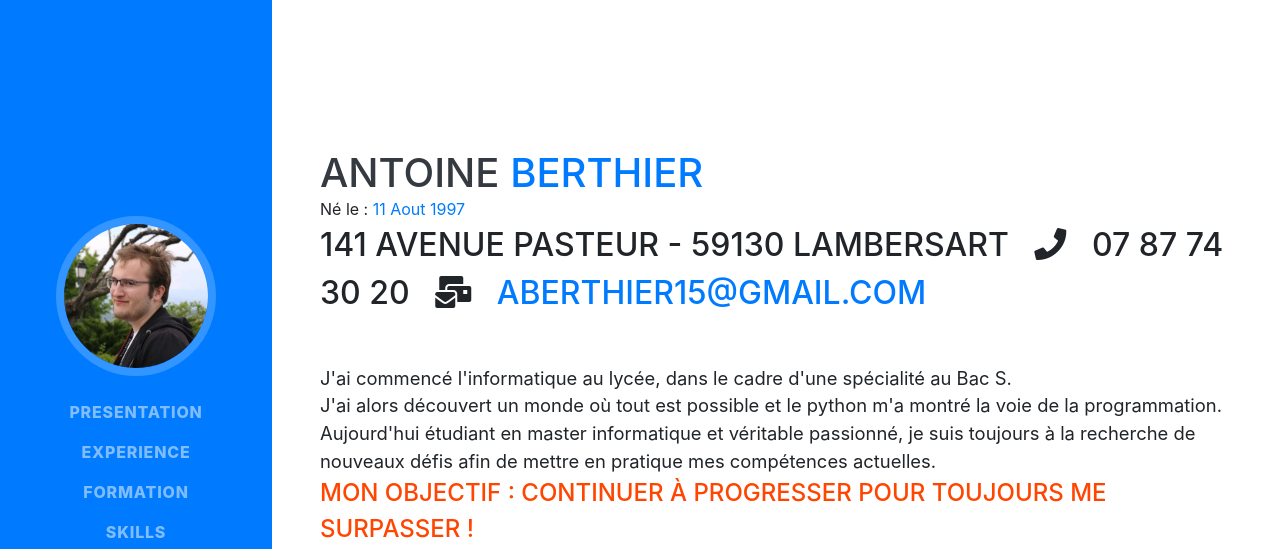
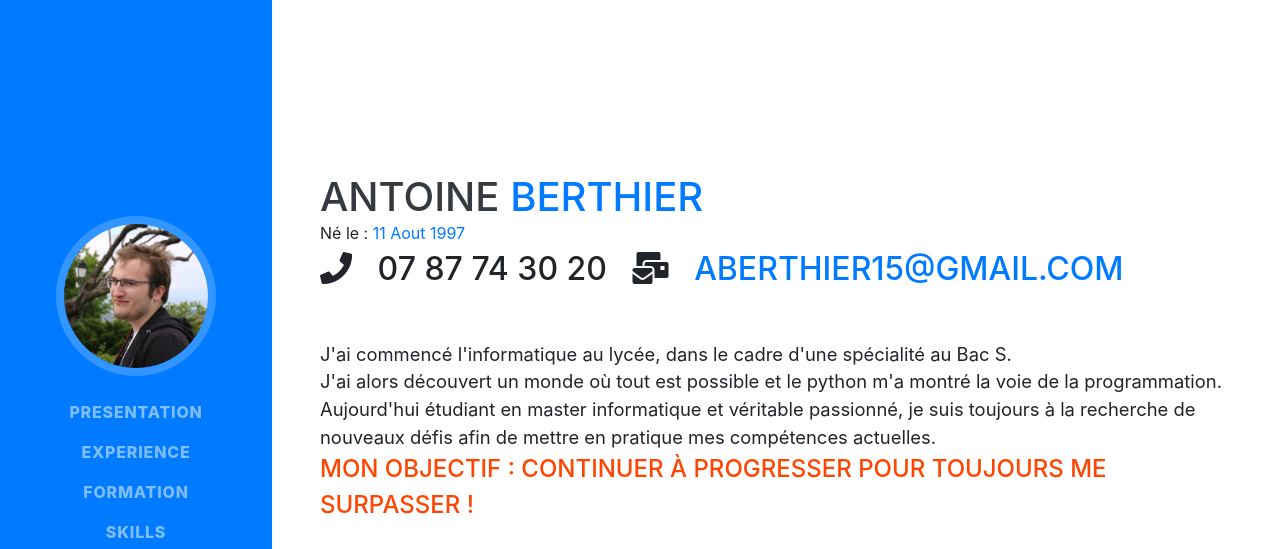
Before and after one commit to TheNoobProgrammeur/CV_JS, a website with bundled scripts: page index.html in a window 1280 px wide. Shown: the top 549 px of the page. Built offline with nearby package versions, Linux system fonts and the light colour scheme; a web font is replaced by a local one.

Commit message:
Supression de l'adr

```diff
--- a/index.html
+++ b/index.html
@@ -70,7 +70,7 @@
           Né le :
           <span class="text-primary">11 Aout 1997</span>
         </div>
-        <div class="subtitre mb-5">141 Avenue Pasteur - 59130 Lambersart &nbsp <i class="fa fa-phone"></i> &nbsp 07 87 74 30 20
+        <div class="subtitre mb-5"> <i class="fa fa-phone"></i> &nbsp 07 87 74 30 20
           &nbsp <i class="fa fa-mail-bulk"></i> &nbsp <a href="mailto:aberthier15@gmail.com">aberthier15@gmail.com</a>
         </div>
         <p class="lead mb-5">
```
